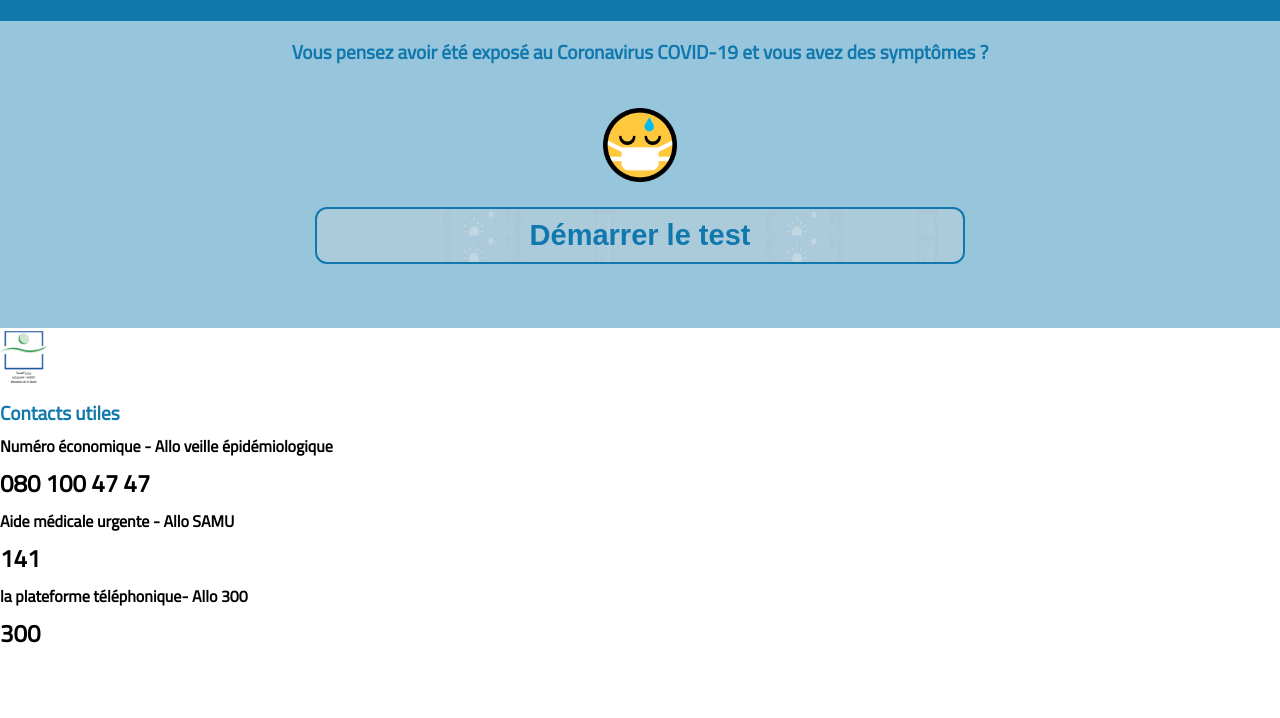
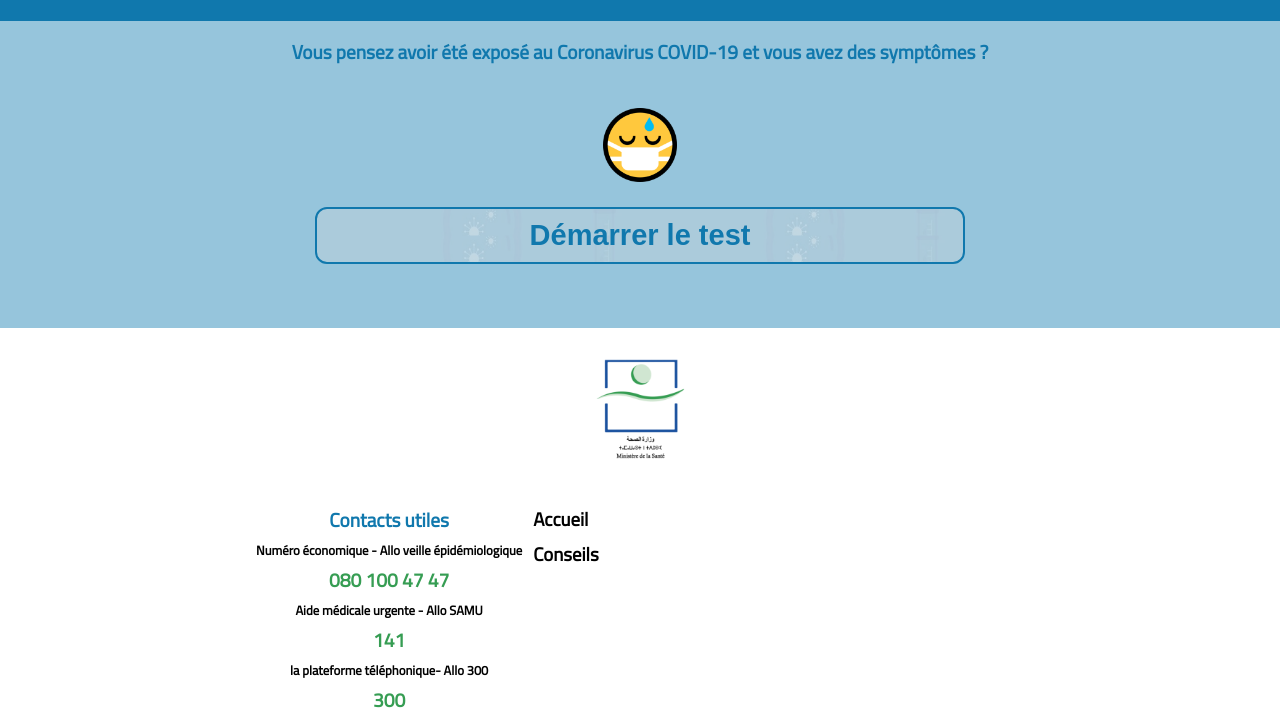
Before and after one commit to Zineb112/Corona-project, a website: page Starter-file/app/index.html in a window 1280 px wide. Shown: the part 1714-2432 px from the top of the page. Before the commit the page ends 2370 px from the top, so only its background shows below. Drawn offline with Linux system fonts and the light colour scheme.

Commit message:
Contacts utiles

```diff
--- a/Starter-file/app/index.html
+++ b/Starter-file/app/index.html
@@ -114,19 +114,20 @@
 </section>
 
 <section id="footer">
-  <img class="logo2" src="image/logo__sante-29.png" alt="logo">
+  <img class="logo2" src="image/logo__sante-18.png" alt="logo">
   <div class="container2">
-    <div class="left">
+    <div class="left2">
       <h2>Contacts utiles</h2>
       <h4>Numéro économique - Allo veille épidémiologique</h4>
-      <h1>080 100 47 47</h1>
+      <h1 class="numb">080 100 47 47</h1>
       <h4>Aide médicale urgente - Allo SAMU</h4>
-      <h1>141</h1>
+      <h1 class="numb">141</h1>
       <h4>la plateforme téléphonique- Allo 300</h4>
-      <h1>300</h1>
+      <h1 class="numb">300</h1>
     </div>
-    <div class="rghit">
-
+    <div class="rghit2">
+      <h3>Accueil</h3>
+      <h3>Conseils</h3>
     </div>
 
   </div>
--- a/Starter-file/app/sass/_footer.scss
+++ b/Starter-file/app/sass/_footer.scss
@@ -1,9 +1,23 @@
 @import'variables';
+
+.logo2{
+    display: block;
+  margin-left: auto;
+  margin-right: auto;
+  margin-top: 2%;
+  margin-bottom: 3%;
+}
 
 .container2{
     display: flex;
 }
 
-.left{
+.left2{
     text-align: center;
+    margin-left: 20%;
+    font-size: 1vw;
 }
+
+.numb{
+    color: $color-green;
+}
--- a/Starter-file/app/sass/style.scss
+++ b/Starter-file/app/sass/style.scss
@@ -7,3 +7,4 @@
 @import'header';
 @import'symptoms';
 @import'Recommandations';
+@import'footer';
```
Also changed, not shown: Starter-file/app/css/style.css.
